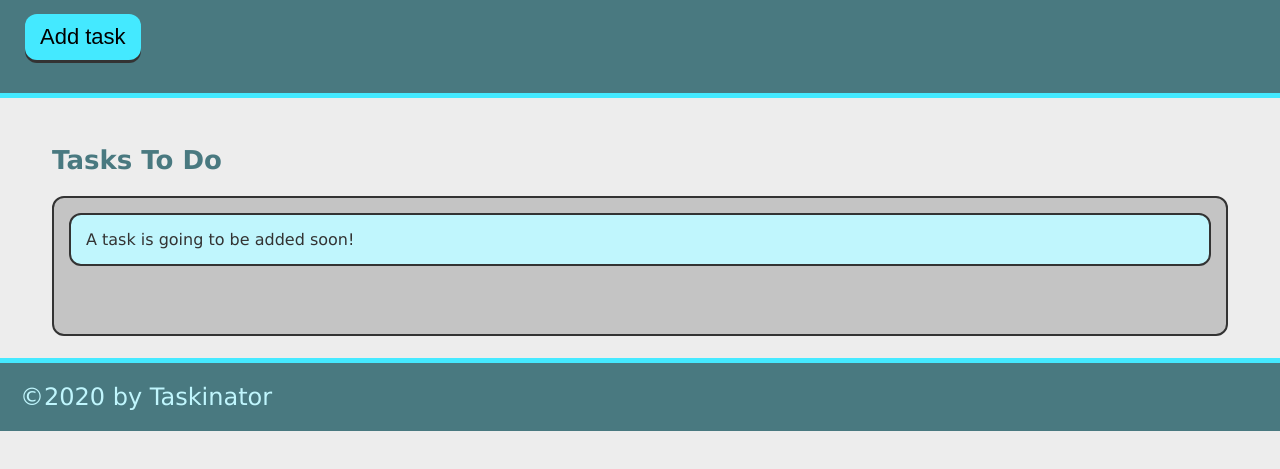
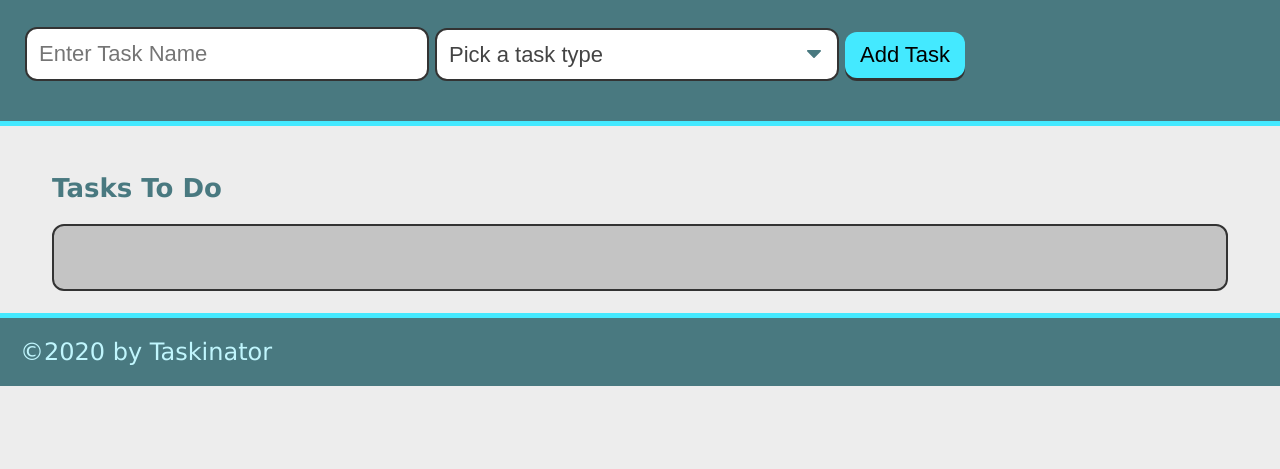
Before and after one commit to nsmith12345/taskinator, a plain HTML site: page module-4-assets/index.html in a window 1280 px wide. Shown: the part 115-584 px from the top of the page. Drawn offline with Linux system fonts and the light colour scheme; files whose address does not match are found by name.

Commit message:
Add Task Bar

```diff
--- a/module-4-assets/index.html
+++ b/module-4-assets/index.html
@@ -13,16 +13,29 @@
     <header>
         <h1 class="page-title">Taskinator</h1>
         <p>Click the button below to add a new task!</p>
-        <button class="btn" id="save-task">Add task</button>
+        <form id="task-form">
+            <div class="form-group">
+                <input type="text" name="task-name" class="text-input" placeholder="Enter Task Name" />
+            </div>
+            <div class="form-group">
+                <select name="task-type" class="select-dropdown">
+                  <option value="" disabled selected>Pick a task type</option>
+                  <option value="Print">Print</option>
+                  <option value="Web">Web</option>
+                  <option value="Mobile">Mobile</option>
+                </select>
+            </div>
+            <div class="form-group">
+                <button class="btn" id="save-task" type="submit">Add Task</button>
+            </div>
+        </form>
     </header>
 
     <main>
         <main class="page-content">
         <section class="task-list-wrapper">
             <h2 class="list-title">Tasks To Do</h2>
-            <ul class="task-list" id="tasks-to-do">
-                <li class="task-item">A task is going to be added soon!</li>
-            </ul>
+            <ul class="task-list" id="tasks-to-do"></ul>
         </section>
     </main>
 
```
